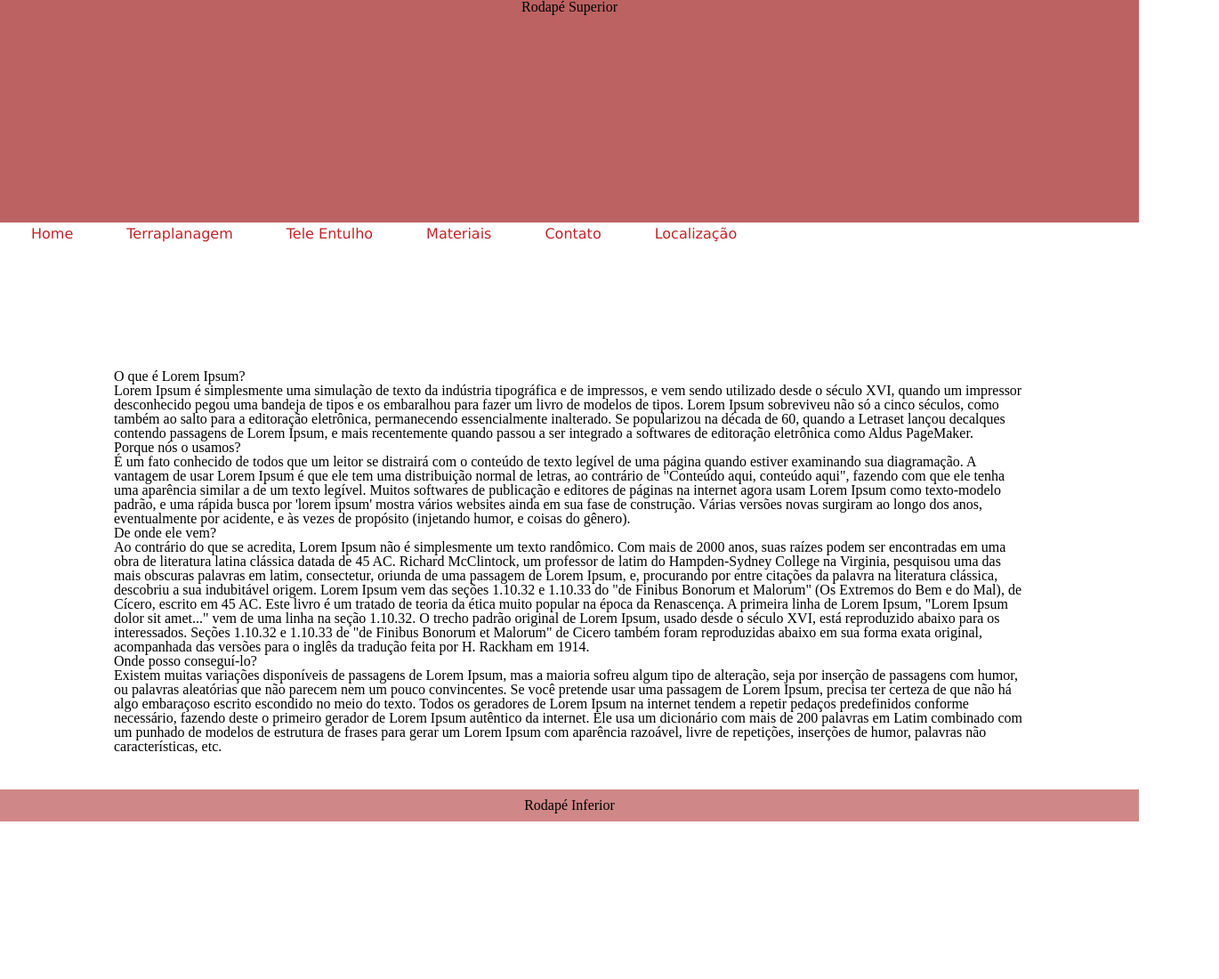
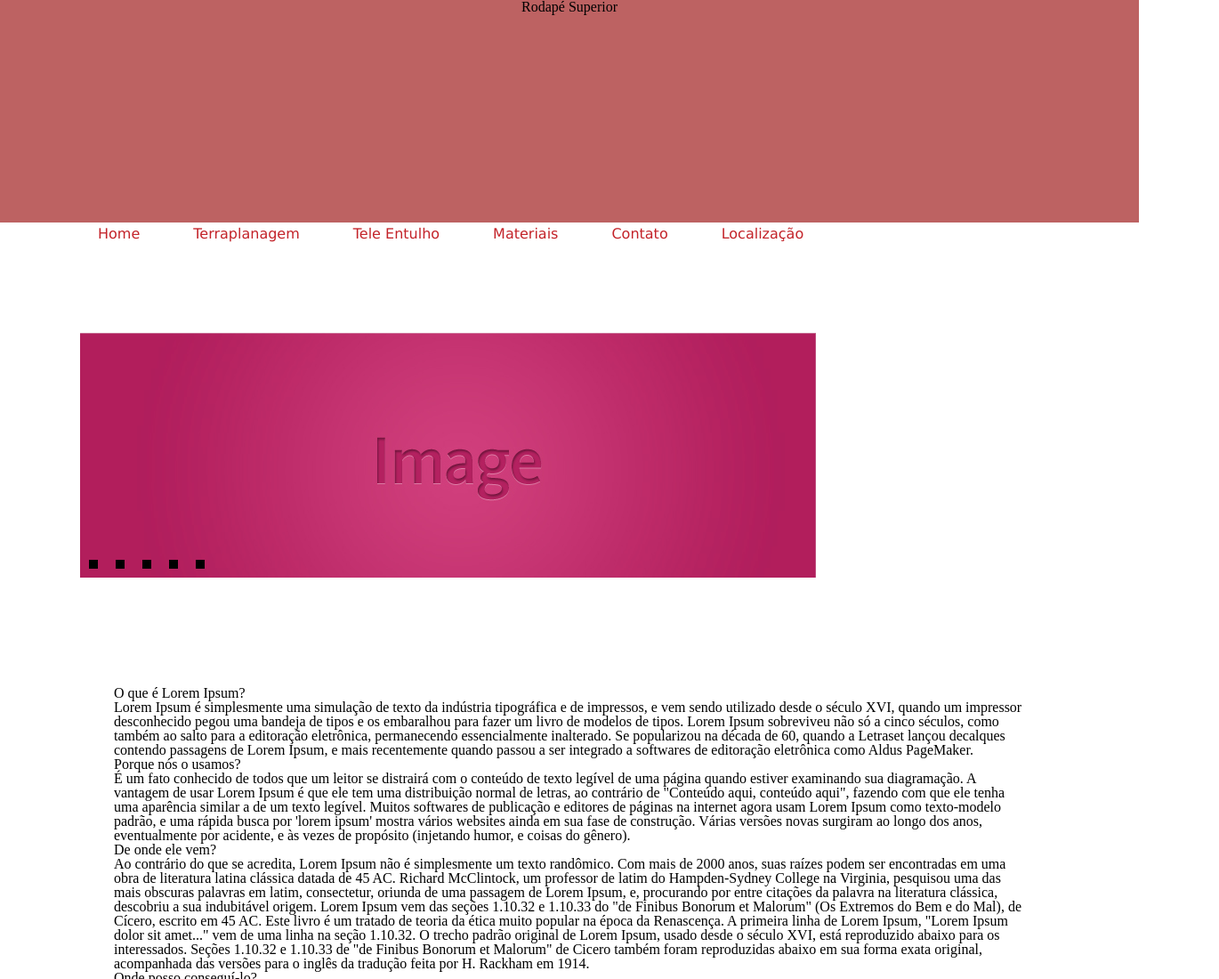
Before and after one commit to LucasPigosso/SITE-ARGARIO, a plain HTML site: page index.html in a window 1280 px wide. Shown: the top 1100 px of the page at 89% size, 1370 px wide, since content can reach past the window. Before the commit the page ends 923 px from the top, so only its background shows below. Drawn offline with Linux system fonts and the light colour scheme.

Commit message:
adição de slide e page terraplanagem
adição de arquivos de imagem, criação de uma folha de estilos para o slider e criação da pagina "terrapalanagem.html", para assuntos relacionado ao mesmo

```diff
--- a/css/menu.css
+++ b/css/menu.css
@@ -12,15 +12,13 @@ font-family: Verdana, sans-serif; /* fontes do menu */
 background: #FFFFFF;/**/ /* não sei aonde se aplica */
 box-shadow: 0px 0px 0px rgba(0,0,0,0.1); /* espessura e cor da borda no menu (sombra centralizada)*/
 padding: 0 05px; /* distancia do texto central do menu, até as bordas */
-/*border-radius: 5px;  radius do menu (formato da circunferencia )*/
 list-style:  none; /*colocar marcação antes do texto do menu (square/circle/disc/ icones)*/
 position: relative; /*posição do texto (verificar melhor)*/
 display: inline-table; /*define a posição das tabelas do menu (uma do lado da outra)*/
-/*left: 20%; VERIFICAR CODIGO (COLOQUEI POR CONTA PROPRIA)*/
-/*width: 60%; VERIFICAR CODIGO (COLOQUEI POR CONTA PROPRIA)*/
 position: -webkit-sticky;
 position: sticky;
 top: 0;
+left: 75px; /*É O QUE ESTA OCASIONANDO O ERRO DO SUBMENU(REMOVER)*/
 }
 
 nav ul:after {
@@ -28,7 +26,7 @@ content: ""; clear: both; display: block;
 }
 
 nav ul li {
-  float: left; /*se o menu flutua ()*/ /*VERIFICAR CODIGO (COLOQUEI POR CONTA PROPRIA)*/
+float: left; /*se o menu flutua ()*/ /*VERIFICAR CODIGO (COLOQUEI POR CONTA PROPRIA)*/
 
 }
 
@@ -42,7 +40,6 @@ border-bottom: 0.5px solid #C32329;/*------------------------------------------*
 /* cor secundaria do texto, no efeito HOVER (quando mouse fica sobre o menu) */
 nav ul li:hover a {
 color: #C32329; /* cor da letra no efeito hover*/
-/*text-decoration: underline;--------*/
 }
 
 nav ul li a {
@@ -60,8 +57,6 @@ position: absolute; top: 100%;
 
 nav ul ul li { /*cor interna do efeito hover/ submenu*/
 float: none;
-/*border-top: 0.5px solid #C32329; espessura das linhas internas (topo) do submenu*/
-/*border-bottom: 0.5px solid #C32329; espessura das linhas internas do submenu*/
 position: relative;
 }
 
--- /dev/null
+++ b/css/slider.css
@@ -0,0 +1,69 @@
+* { margin: 0; padding: 0; } /*reset dos elementos  da pagina*/
+
+.slider { /*classe slider*/
+	display: block;
+	height: 293px; /*altura do slide*/
+	width: 600px /*largura do slide*/
+	margin: auto;
+	margin-top: 95px; /*margin em relação ao topo*/
+	position: relative;
+	left: 90px;
+}
+
+.slider li { /*elemento li da classe slider*/
+	list-style: none; /*evita o estilo padrão*/
+	position: absolute; /*posicionamento do slide em relação a pagina*/
+}
+
+.slider img { /*elemento imagem da classe slider*/
+	margin: auto; /*centralizar a imagem*/
+	height: 100%; /*altura, 100% indica para  a imagem ocupar todo o espaço disponibilizado no slide*/
+	width: 100%; /*largura, 100% indica para  a imagem ocupar todo o espaço disponibilizado no slide*/
+	vertical-align: top; /*imagem ficara alinhada verticalmento em relaçao ao topo*/
+}
+
+.slider input {
+	display: none;
+}
+
+.slider label {
+	background-color: #000;
+	bottom: 10px;
+	cursor: pointer;
+	display: block;
+	height: 10px;
+	position: absolute;
+	width: 10px;
+	z-index: 10;
+}
+
+.slider li:nth-child(1) label {
+	left: 10px;
+}
+
+.slider li:nth-child(2) label {
+	left: 40px;
+}
+
+.slider li:nth-child(3) label {
+	left: 70px;
+}
+
+.slider li:nth-child(4) label {
+	left: 100px;
+}
+
+.slider li:nth-child(5) label {
+	left: 130px;
+}
+
+.slider img {
+	opacity: 0;
+	visibility: hidden;
+}
+
+.slider li input:checked ~ img {
+	opacity: 1;
+	visibility: visible;
+	z-index: 10;
+}
--- a/index.html
+++ b/index.html
@@ -11,6 +11,7 @@
 		<link rel="stylesheet" type="text/css" href="css/reset.css">
 		<link rel="stylesheet" type="text/css" href="css/index.css">
 		<link rel="stylesheet" type="text/css" href="css/menu.css">
+		<link rel="stylesheet" type="text/css" href="css/slider.css">
 		<!-- campo script -->
 	</head>
 
@@ -22,7 +23,7 @@
 		<nav>
 			<ul>
 				<li><a href="#">Home</a></li>
-			  	<li><a href="#">Terraplanagem</a>
+			  	<li><a href="page-terraplanagem.html">Terraplanagem</a>
 			  	<li><a href="#">Tele Entulho</a>
 			    <li><a href="#">Materiais</a>
 					<ul>
@@ -35,12 +36,45 @@
 			</ul>
 		</nav>
 
+
+		<ul class="slider"><!--slide de fotos-->
+			<li>
+				<input type="radio" id="slide1" name="slide" checked>
+				<label for="slide1"></label>
+				<img src="image/1.jpg" /> <!-- caminho da foto -->
+			</li>
+
+			<li>
+				<input type="radio" id="slide2" name="slide">
+				<label for="slide2"></label>
+				<img src="image/2.jpg" /> <!-- caminho da foto -->
+			</li>
+
+			<li>
+				<input type="radio" id="slide3" name="slide">
+				<label for="slide3"></label>
+				<img src="image/3.jpg" /> <!--caminho da foto -->
+			</li>
+
+			<li>
+				<input type="radio" id="slide4" name="slide">
+				<label for="slide4"></label>
+				<img src="image/4.jpg" /> <!-- caminho da foto -->
+			</li>
+
+			<li>
+				<input type="radio" name="slide5" name="slide">
+				<label for="slide5"></label>
+				<img src="image/image.png" /> <!-- camihno da foto -->
+			</li>
+
+		</ul>
+
 		<br>
 		<br>
 		<br>
 		<br>
-		<br>
-		<br>
+
 
 
 
```
Also changed, not shown: page-terraplanagem.html (added, +31 -0 lines), image/1.jpg (added), image/2.jpg (added), image/3.jpg (added), image/4.jpg (added), image/image.png (added).
